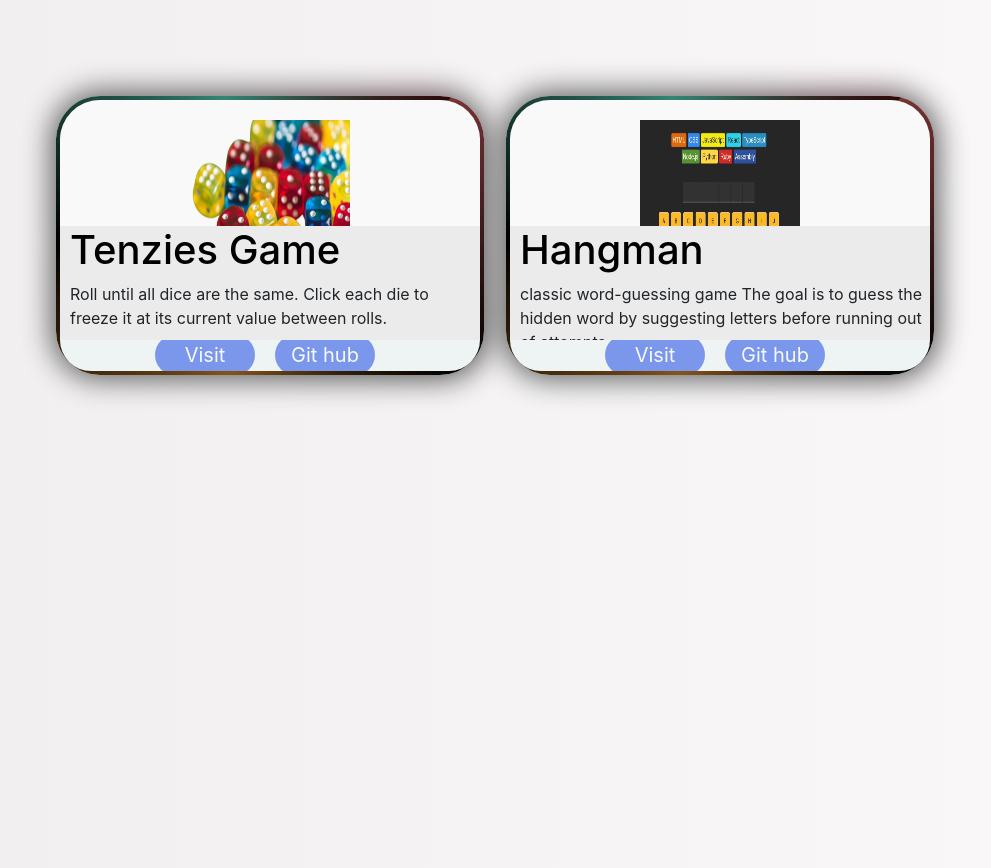
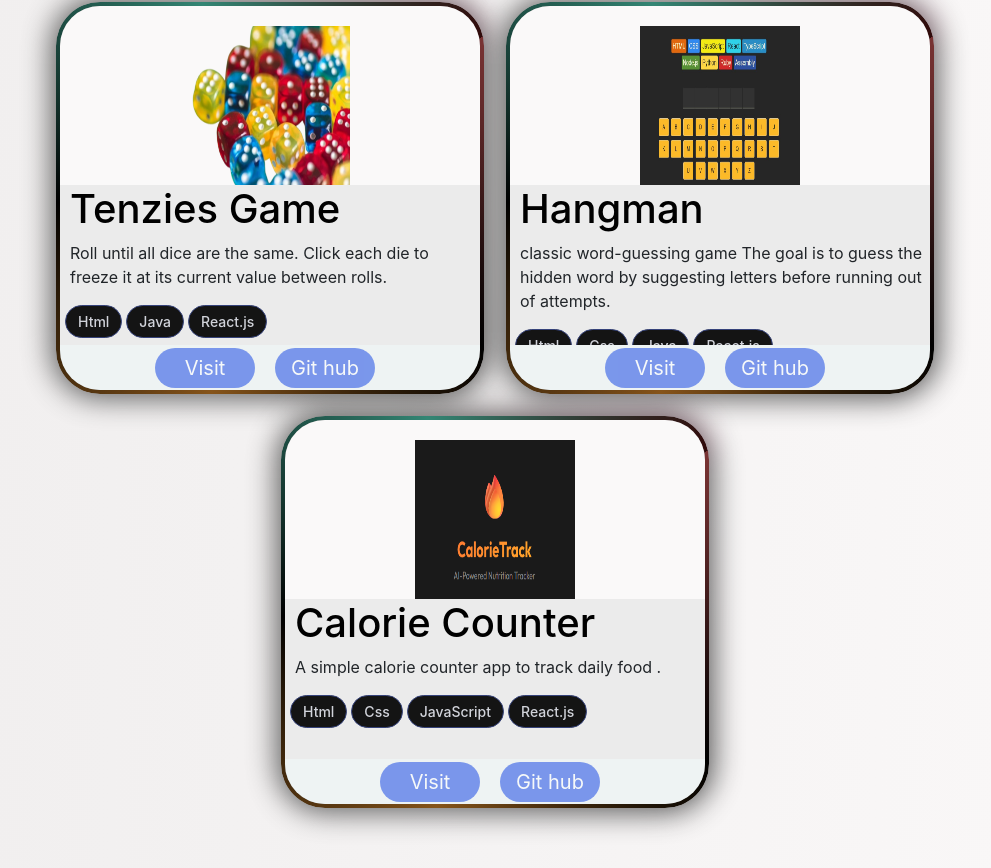
Before and after one commit to Mohammed-Alfataih/portfolio, a React (Vite) app in the folder my-portfolio/: page / in a window 1280 px wide. Shown: the part 2911-3779 px from the top of the page, without its empty margins (145-1136 px from the left). Built offline with nearby package versions, Linux system fonts and the light colour scheme.

Commit message:
updated portfolio

```diff
--- a/my-portfolio/src/App.jsx
+++ b/my-portfolio/src/App.jsx
@@ -98,11 +98,11 @@ Studied core areas like programming, databases, networks, and cybersecurity with
    </div>
    <div id="project-container">
                          <h1 id="topic-project">Projects</h1>
+
   <data className="projects">
   <Project img="tenziess-re.png"    title="Tenzies Game"   description="Roll until all dice are the same. Click each die to freeze it at its current value between rolls."       tool={["Html", "Java","React.js"]}  Visit="https://mohammed-alfataih.github.io/TenziesGame" Github="https://github.com/Mohammed-Alfataih/TenziesGame" />
   <Project img="Hangman.jpg"    title="Hangman"   description="classic word-guessing game The goal is to guess the hidden word by suggesting letters before running out of attempts."    tool={["Html", "Css","Java","React.js"]}  Visit="https://mohammed-alfataih.github.io/Hangman/"  Github="https://github.com/Mohammed-Alfataih/Hangman"  />
-
-
+  <Project img="calories.png"  title="Calorie Counter"   description="A simple calorie counter app to track daily food ."       tool={["Html", "Css","JavaScript","React.js"]}  Visit="https://caloriestrackmadbymo.netlify.app" Github="https://github.com/Mohammed-Alfataih/CalorieTrack" />
   </data>
   </div>
   <div id="contact-container">
```
Also changed, not shown: my-portfolio/public/calories.png (added), 1 other file (tests, documents, lock files or other folders).
